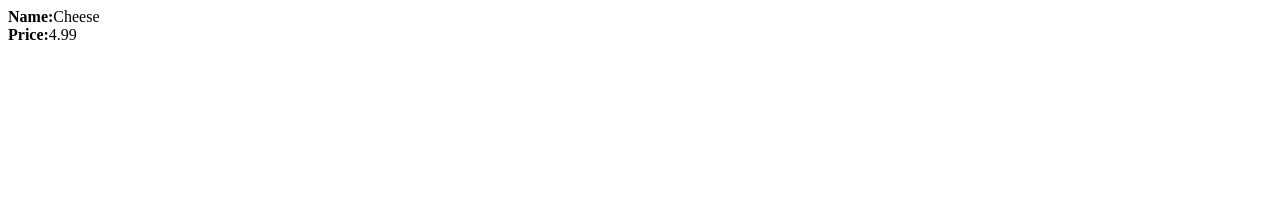
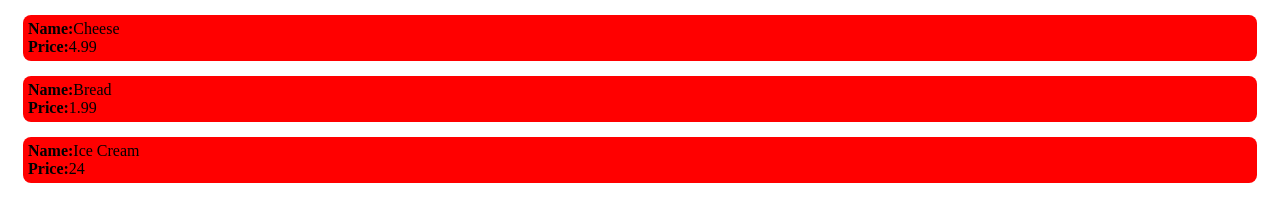
Before and after one commit to mrinaldey/hello-react-example-bgwdrx, a React app: page / in a window 1280 px wide. Built offline with nearby package versions, Linux system fonts and the light colour scheme.

Commit message:
2 files modified

```diff
--- a/index.js
+++ b/index.js
@@ -13,8 +13,14 @@ function Item(props) {
     </div>
   );
 }
-const el = <Item name="Cheese" price="4.99" />
-ReactDOM.render(
-  el,
-  document.getElementById('chapri')
-)
+function App() {
+  return (
+    <div>
+      <Item name="Cheese" price="4.99" />
+      <Item name="Bread" price="1.99" />
+      <Item name="Ice Cream" price="24" />
+    </div>
+  );
+}
+const el = <App />;
+ReactDOM.render(el, document.getElementById('chapri'));
--- a/style.css
+++ b/style.css
@@ -1,3 +1,10 @@
-h1, p {
+h1,
+p {
   font-family: Lato;
 }
+.item {
+  background-color: red;
+  margin: 15px;
+  padding: 5px;
+  border-radius: 8px;
+}
```
